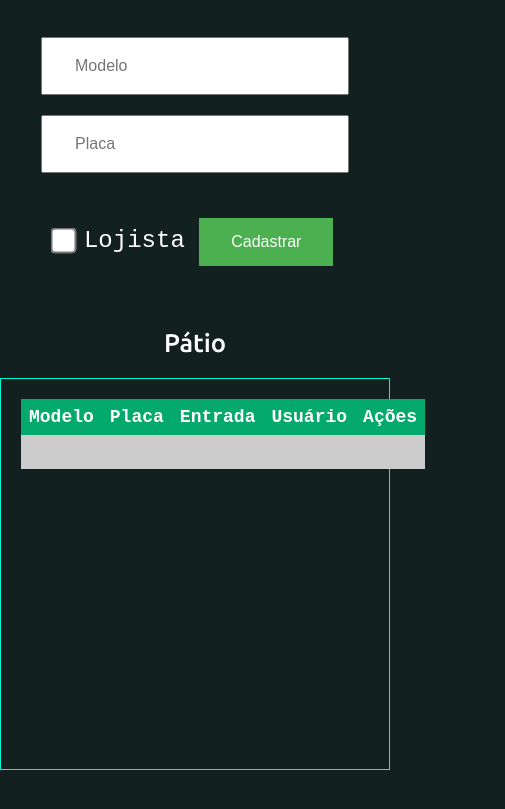
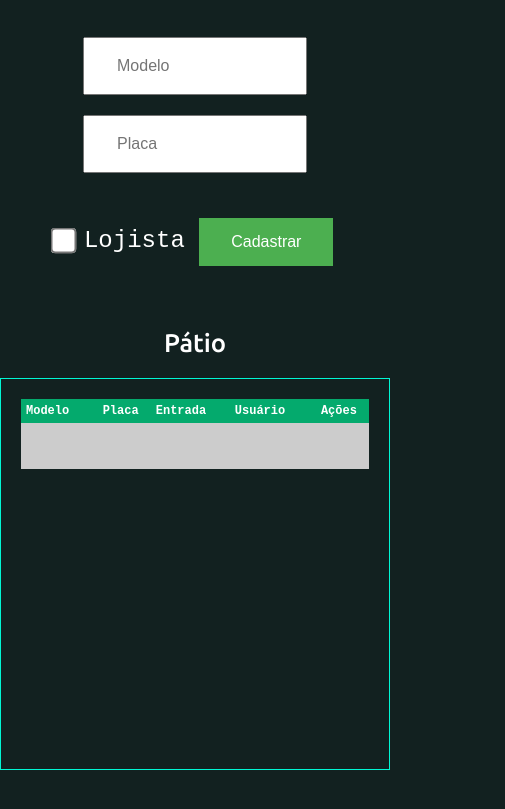
Before and after one commit to alex-dev2015/spread_estacionamento, a website: page index.html in a window 390 px wide. Shown: the part 143-952 px from the top of the page, 505 px wide, since content can reach past the window. Drawn offline with Linux system fonts and the light colour scheme.

Commit message:
Adaptando layout para mobile II

```diff
--- a/style.css
+++ b/style.css
@@ -203,6 +203,17 @@ table {
 
 
   @media (max-width: 720px) {
+
+    body{
+        width: 100vw;
+    }
+
+    header{
+        margin: 0;
+        padding: 0;
+
+    }
+
     .linha{
         display: flex;
         flex-flow: column row ;
@@ -212,5 +223,32 @@ table {
 
     }
 
+    .container > div {
+        width: 100vw;
+    }
+
+
+
+    table {
+        border-collapse: collapse;
+        width: 100%;
+        background-color: #ccc;
+      }
+
+
+      th, td {
+        text-align: left;
+        padding: 5px;
+        font-size: 10px;
+
+      }
+
+      tr:nth-child(even){background-color: #f2f2f2}
+
+      th {
+        background-color: #04AA6D;
+        color: white;
+        font-size: 12px;
+      }
 
   }
```
